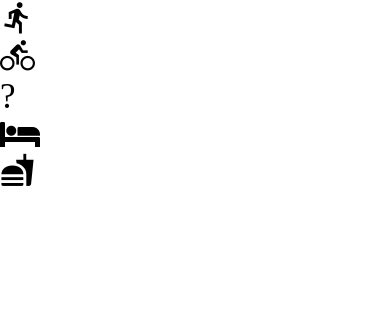
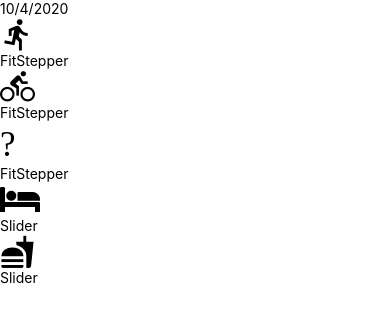
Before and after one commit to hannyA/Fitker, a React Native app: screen / in a window 390 px wide. Shown: the top 322 px of the page. Built offline with nearby package versions, Linux system fonts and the light colour scheme.

Commit message:
feat: Add DateHeader

```diff
--- a/components/AddEntry.js
+++ b/components/AddEntry.js
@@ -1,6 +1,10 @@
 import React, { Component } from 'react'
 import {View, Text } from 'react-native'
 import { getMetricMetaInfo } from '../utils/helpers'
+import FitSlider from './FitSlider'
+import FitStepper from './FitStepper'
+import DateHeader from './DateHeader'
+
 
 export default class AddEntry extends Component {
 
@@ -25,7 +29,7 @@ export default class AddEntry extends Component {
         })
     }
 
-    deccrement = (metric) => {
+    decrement = (metric) => {
         const { step } = getMetricMetaInfo(metric)
 
         this.setState((prevState) => {
@@ -49,13 +53,27 @@ export default class AddEntry extends Component {
 
         return (
             <View>
+            <DateHeader date={new Date().toLocaleDateString() } />
                 {Object.keys(metaInfo).map((key) => {
-                const {getIcon} = metaInfo[key]
+                const {getIcon, type, ...rest} = metaInfo[key]
                 const value = this.state[key]
 
                     return (
-                        <View>
-                            <Text>{getIcon()}</Text>
+                        <View key={key}>
+                            {getIcon()}
+                            {type === 'slider'
+                              ? <FitSlider
+                                    value={value}
+                                    onChange={(value) => this.slide(key, value)}
+                                    {...rest}
+                                />
+                              : <FitStepper
+                                    value={value}
+                                    onIncrement={() => this.increment(key)}
+                                    onDecrement={() => this.decrement(key)}
+                                {...rest}
+                                />
+                            }
                         </View>
                     )
                 })}
--- /dev/null
+++ b/components/DateHeader.js
@@ -0,0 +1,10 @@
+import React from 'react'
+import {Text} from 'react-native'
+
+export default function DateHeader ({ date }) {
+    return (
+        <Text>
+            {date}
+        </Text>
+    )
+}
```
